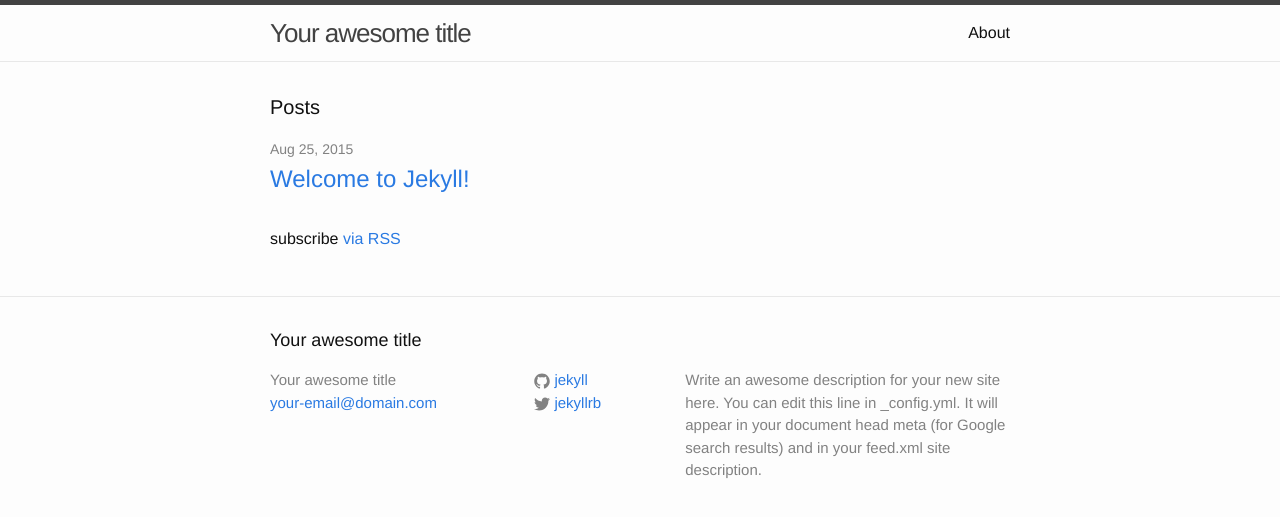
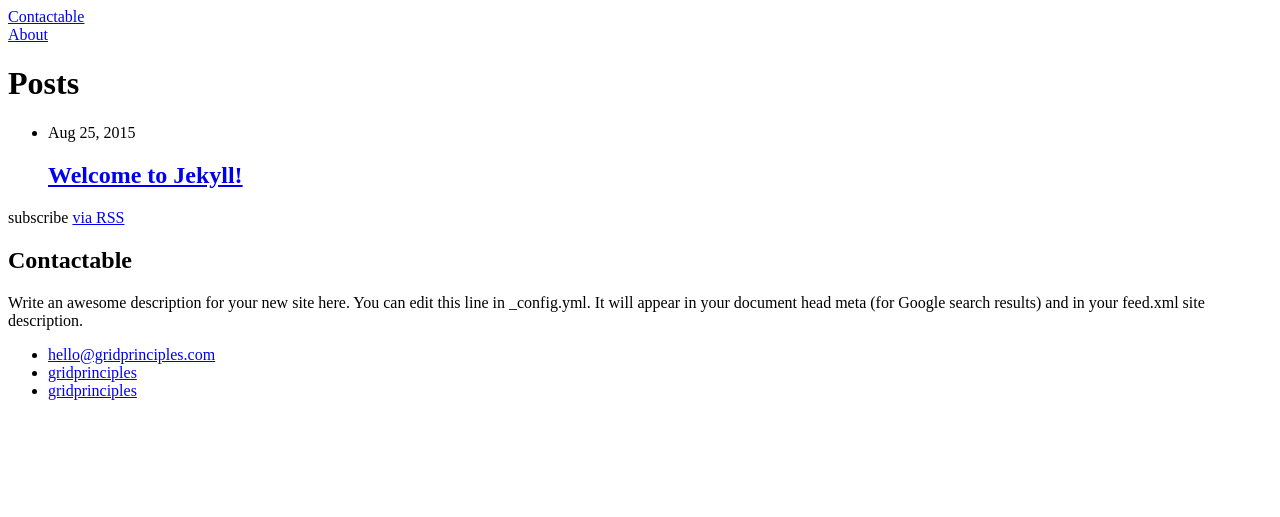
Before and after one commit to gridprinciples/contactable, a Jekyll site: the page built from index.html, in a window 1280 px wide. Shown: the top 517 px of the page. Built offline with Jekyll 4.4.1, drawn with Linux system fonts in a browser that asks for light colours.

Commit message:
Removed default styles

```diff
--- a/_config.yml
+++ b/_config.yml
@@ -1,14 +1,14 @@
 # Site settings
-title: Your awesome title
-email: your-email@domain.com
+title: Contactable
+email: hello@gridprinciples.com
 description: > # this means to ignore newlines until "baseurl:"
   Write an awesome description for your new site here. You can edit this
   line in _config.yml. It will appear in your document head meta (for
   Google search results) and in your feed.xml site description.
 baseurl: "" # the subpath of your site, e.g. /blog/
-url: "http://yourdomain.com" # the base hostname & protocol for your site
-twitter_username: jekyllrb
-github_username:  jekyll
+url: "http://gridprinciples.com" # the base hostname & protocol for your site
+twitter_username: gridprinciples
+github_username:  gridprinciples
 
 # Build settings
 markdown: kramdown
--- a/_includes/footer.html
+++ b/_includes/footer.html
@@ -3,52 +3,25 @@
   <div class="wrapper">
 
     <h2 class="footer-heading">{{ site.title }}</h2>
+    <p class="text">{{ site.description }}</p>
 
-    <div class="footer-col-wrapper">
-      <div class="footer-col  footer-col-1">
-        <ul class="contact-list">
-          <li>{{ site.title }}</li>
+    <ul>
       <li><a href="mailto:{{ site.email }}">{{ site.email }}</a></li>
-        </ul>
-      </div>
-
-      <div class="footer-col  footer-col-2">
-        <ul class="social-media-list">
       {% if site.github_username %}
       <li>
         <a href="https://github.com/{{ site.github_username }}">
-              <span class="icon  icon--github">
-                <svg viewBox="0 0 16 16">
-                  <path fill="#828282" d="M7.999,0.431c-4.285,0-7.76,3.474-7.76,7.761 c0,3.428,2.223,6.337,5.307,7.363c0.388,0.071,0.53-0.168,0.53-0.374c0-0.184-0.007-0.672-0.01-1.32 c-2.159,0.469-2.614-1.04-2.614-1.04c-0.353-0.896-0.862-1.135-0.862-1.135c-0.705-0.481,0.053-0.472,0.053-0.472 c0.779,0.055,1.189,0.8,1.189,0.8c0.692,1.186,1.816,0.843,2.258,0.645c0.071-0.502,0.271-0.843,0.493-1.037 C4.86,11.425,3.049,10.76,3.049,7.786c0-0.847,0.302-1.54,0.799-2.082C3.768,5.507,3.501,4.718,3.924,3.65 c0,0,0.652-0.209,2.134,0.796C6.677,4.273,7.34,4.187,8,4.184c0.659,0.003,1.323,0.089,1.943,0.261 c1.482-1.004,2.132-0.796,2.132-0.796c0.423,1.068,0.157,1.857,0.077,2.054c0.497,0.542,0.798,1.235,0.798,2.082 c0,2.981-1.814,3.637-3.543,3.829c0.279,0.24,0.527,0.713,0.527,1.437c0,1.037-0.01,1.874-0.01,2.129 c0,0.208,0.14,0.449,0.534,0.373c3.081-1.028,5.302-3.935,5.302-7.362C15.76,3.906,12.285,0.431,7.999,0.431z"/>
-                </svg>
-              </span>
-
           <span class="username">{{ site.github_username }}</span>
         </a>
       </li>
       {% endif %}
-
       {% if site.twitter_username %}
       <li>
         <a href="https://twitter.com/{{ site.twitter_username }}">
-              <span class="icon  icon--twitter">
-                <svg viewBox="0 0 16 16">
-                  <path fill="#828282" d="M15.969,3.058c-0.586,0.26-1.217,0.436-1.878,0.515c0.675-0.405,1.194-1.045,1.438-1.809
-                  c-0.632,0.375-1.332,0.647-2.076,0.793c-0.596-0.636-1.446-1.033-2.387-1.033c-1.806,0-3.27,1.464-3.27,3.27 c0,0.256,0.029,0.506,0.085,0.745C5.163,5.404,2.753,4.102,1.14,2.124C0.859,2.607,0.698,3.168,0.698,3.767 c0,1.134,0.577,2.135,1.455,2.722C1.616,6.472,1.112,6.325,0.671,6.08c0,0.014,0,0.027,0,0.041c0,1.584,1.127,2.906,2.623,3.206 C3.02,9.402,2.731,9.442,2.433,9.442c-0.211,0-0.416-0.021-0.615-0.059c0.416,1.299,1.624,2.245,3.055,2.271 c-1.119,0.877-2.529,1.4-4.061,1.4c-0.264,0-0.524-0.015-0.78-0.046c1.447,0.928,3.166,1.469,5.013,1.469 c6.015,0,9.304-4.983,9.304-9.304c0-0.142-0.003-0.283-0.009-0.423C14.976,4.29,15.531,3.714,15.969,3.058z"/>
-                </svg>
-              </span>
-
           <span class="username">{{ site.twitter_username }}</span>
         </a>
       </li>
       {% endif %}
     </ul>
-      </div>
-
-      <div class="footer-col  footer-col-3">
-        <p class="text">{{ site.description }}</p>
-      </div>
-    </div>
 
   </div>
 
--- a/_includes/header.html
+++ b/_includes/header.html
@@ -5,21 +5,11 @@
     <a class="site-title" href="{{ site.baseurl }}/">{{ site.title }}</a>
 
     <nav class="site-nav">
-      <a href="#" class="menu-icon">
-        <svg viewBox="0 0 18 15">
-          <path fill="#424242" d="M18,1.484c0,0.82-0.665,1.484-1.484,1.484H1.484C0.665,2.969,0,2.304,0,1.484l0,0C0,0.665,0.665,0,1.484,0 h15.031C17.335,0,18,0.665,18,1.484L18,1.484z"/>
-          <path fill="#424242" d="M18,7.516C18,8.335,17.335,9,16.516,9H1.484C0.665,9,0,8.335,0,7.516l0,0c0-0.82,0.665-1.484,1.484-1.484 h15.031C17.335,6.031,18,6.696,18,7.516L18,7.516z"/>
-          <path fill="#424242" d="M18,13.516C18,14.335,17.335,15,16.516,15H1.484C0.665,15,0,14.335,0,13.516l0,0 c0-0.82,0.665-1.484,1.484-1.484h15.031C17.335,12.031,18,12.696,18,13.516L18,13.516z"/>
-        </svg>
-      </a>
-
-      <div class="trigger">
-        {% for page in site.pages %}
-          {% if page.title %}
-          <a class="page-link" href="{{ page.url | prepend: site.baseurl }}">{{ page.title }}</a>
-          {% endif %}
-        {% endfor %}
-      </div>
+      {% for page in site.pages %}
+        {% if page.title %}
+        <a class="page-link" href="{{ page.url | prepend: site.baseurl }}">{{ page.title }}</a>
+        {% endif %}
+      {% endfor %}
     </nav>
 
   </div>
--- a/_sass/_base.scss
+++ /dev/null
@@ -1,204 +0,0 @@
-/**
- * Reset some basic elements
- */
-body, h1, h2, h3, h4, h5, h6,
-p, blockquote, pre, hr,
-dl, dd, ol, ul, figure {
-    margin: 0;
-    padding: 0;
-}
-
-
-
-/**
- * Basic styling
- */
-body {
-    font-family: $base-font-family;
-    font-size: $base-font-size;
-    line-height: $base-line-height;
-    font-weight: 300;
-    color: $text-color;
-    background-color: $background-color;
-    -webkit-text-size-adjust: 100%;
-}
-
-
-
-/**
- * Set `margin-bottom` to maintain vertical rhythm
- */
-h1, h2, h3, h4, h5, h6,
-p, blockquote, pre,
-ul, ol, dl, figure,
-%vertical-rhythm {
-    margin-bottom: $spacing-unit / 2;
-}
-
-
-
-/**
- * Images
- */
-img {
-    max-width: 100%;
-    vertical-align: middle;
-}
-
-
-
-/**
- * Figures
- */
-figure > img {
-    display: block;
-}
-
-figcaption {
-    font-size: $small-font-size;
-}
-
-
-
-/**
- * Lists
- */
-ul, ol {
-    margin-left: $spacing-unit;
-}
-
-li {
-    > ul,
-    > ol {
-         margin-bottom: 0;
-    }
-}
-
-
-
-/**
- * Headings
- */
-h1, h2, h3, h4, h5, h6 {
-    font-weight: 300;
-}
-
-
-
-/**
- * Links
- */
-a {
-    color: $brand-color;
-    text-decoration: none;
-
-    &:visited {
-        color: darken($brand-color, 15%);
-    }
-
-    &:hover {
-        color: $text-color;
-        text-decoration: underline;
-    }
-}
-
-
-
-/**
- * Blockquotes
- */
-blockquote {
-    color: $grey-color;
-    border-left: 4px solid $grey-color-light;
-    padding-left: $spacing-unit / 2;
-    font-size: 18px;
-    letter-spacing: -1px;
-    font-style: italic;
-
-    > :last-child {
-        margin-bottom: 0;
-    }
-}
-
-
-
-/**
- * Code formatting
- */
-pre,
-code {
-    font-size: 15px;
-    border: 1px solid $grey-color-light;
-    border-radius: 3px;
-    background-color: #eef;
-}
-
-code {
-    padding: 1px 5px;
-}
-
-pre {
-    padding: 8px 12px;
-    overflow-x: scroll;
-
-    > code {
-        border: 0;
-        padding-right: 0;
-        padding-left: 0;
-    }
-}
-
-
-
-/**
- * Wrapper
- */
-.wrapper {
-    max-width: -webkit-calc(#{$content-width} - (#{$spacing-unit} * 2));
-    max-width:         calc(#{$content-width} - (#{$spacing-unit} * 2));
-    margin-right: auto;
-    margin-left: auto;
-    padding-right: $spacing-unit;
-    padding-left: $spacing-unit;
-    @extend %clearfix;
-
-    @include media-query($on-laptop) {
-        max-width: -webkit-calc(#{$content-width} - (#{$spacing-unit}));
-        max-width:         calc(#{$content-width} - (#{$spacing-unit}));
-        padding-right: $spacing-unit / 2;
-        padding-left: $spacing-unit / 2;
-    }
-}
-
-
-
-/**
- * Clearfix
- */
-%clearfix {
-
-    &:after {
-        content: "";
-        display: table;
-        clear: both;
-    }
-}
-
-
-
-/**
- * Icons
- */
-.icon {
-
-    > svg {
-        display: inline-block;
-        width: 16px;
-        height: 16px;
-        vertical-align: middle;
-
-        path {
-            fill: $grey-color;
-        }
-    }
-}
--- a/_sass/_layout.scss
+++ /dev/null
@@ -1,236 +0,0 @@
-/**
- * Site header
- */
-.site-header {
-    border-top: 5px solid $grey-color-dark;
-    border-bottom: 1px solid $grey-color-light;
-    min-height: 56px;
-
-    // Positioning context for the mobile navigation icon
-    position: relative;
-}
-
-.site-title {
-    font-size: 26px;
-    line-height: 56px;
-    letter-spacing: -1px;
-    margin-bottom: 0;
-    float: left;
-
-    &,
-    &:visited {
-        color: $grey-color-dark;
-    }
-}
-
-.site-nav {
-    float: right;
-    line-height: 56px;
-
-    .menu-icon {
-        display: none;
-    }
-
-    .page-link {
-        color: $text-color;
-        line-height: $base-line-height;
-
-        // Gaps between nav items, but not on the first one
-        &:not(:first-child) {
-            margin-left: 20px;
-        }
-    }
-
-    @include media-query($on-palm) {
-        position: absolute;
-        top: 9px;
-        right: 30px;
-        background-color: $background-color;
-        border: 1px solid $grey-color-light;
-        border-radius: 5px;
-        text-align: right;
-
-        .menu-icon {
-            display: block;
-            float: right;
-            width: 36px;
-            height: 26px;
-            line-height: 0;
-            padding-top: 10px;
-            text-align: center;
-
-            > svg {
-                width: 18px;
-                height: 15px;
-
-                path {
-                    fill: $grey-color-dark;
-                }
-            }
-        }
-
-        .trigger {
-            clear: both;
-            display: none;
-        }
-
-        &:hover .trigger {
-            display: block;
-            padding-bottom: 5px;
-        }
-
-        .page-link {
-            display: block;
-            padding: 5px 10px;
-        }
-    }
-}
-
-
-
-/**
- * Site footer
- */
-.site-footer {
-    border-top: 1px solid $grey-color-light;
-    padding: $spacing-unit 0;
-}
-
-.footer-heading {
-    font-size: 18px;
-    margin-bottom: $spacing-unit / 2;
-}
-
-.contact-list,
-.social-media-list {
-    list-style: none;
-    margin-left: 0;
-}
-
-.footer-col-wrapper {
-    font-size: 15px;
-    color: $grey-color;
-    margin-left: -$spacing-unit / 2;
-    @extend %clearfix;
-}
-
-.footer-col {
-    float: left;
-    margin-bottom: $spacing-unit / 2;
-    padding-left: $spacing-unit / 2;
-}
-
-.footer-col-1 {
-    width: -webkit-calc(35% - (#{$spacing-unit} / 2));
-    width:         calc(35% - (#{$spacing-unit} / 2));
-}
-
-.footer-col-2 {
-    width: -webkit-calc(20% - (#{$spacing-unit} / 2));
-    width:         calc(20% - (#{$spacing-unit} / 2));
-}
-
-.footer-col-3 {
-    width: -webkit-calc(45% - (#{$spacing-unit} / 2));
-    width:         calc(45% - (#{$spacing-unit} / 2));
-}
-
-@include media-query($on-laptop) {
-    .footer-col-1,
-    .footer-col-2 {
-        width: -webkit-calc(50% - (#{$spacing-unit} / 2));
-        width:         calc(50% - (#{$spacing-unit} / 2));
-    }
-
-    .footer-col-3 {
-        width: -webkit-calc(100% - (#{$spacing-unit} / 2));
-        width:         calc(100% - (#{$spacing-unit} / 2));
-    }
-}
-
-@include media-query($on-palm) {
-    .footer-col {
-        float: none;
-        width: -webkit-calc(100% - (#{$spacing-unit} / 2));
-        width:         calc(100% - (#{$spacing-unit} / 2));
-    }
-}
-
-
-
-/**
- * Page content
- */
-.page-content {
-    padding: $spacing-unit 0;
-}
-
-.page-heading {
-    font-size: 20px;
-}
-
-.post-list {
-    margin-left: 0;
-    list-style: none;
-
-    > li {
-        margin-bottom: $spacing-unit;
-    }
-}
-
-.post-meta {
-    font-size: $small-font-size;
-    color: $grey-color;
-}
-
-.post-link {
-    display: block;
-    font-size: 24px;
-}
-
-
-
-/**
- * Posts
- */
-.post-header {
-    margin-bottom: $spacing-unit;
-}
-
-.post-title {
-    font-size: 42px;
-    letter-spacing: -1px;
-    line-height: 1;
-
-    @include media-query($on-laptop) {
-        font-size: 36px;
-    }
-}
-
-.post-content {
-    margin-bottom: $spacing-unit;
-
-    h2 {
-        font-size: 32px;
-
-        @include media-query($on-laptop) {
-            font-size: 28px;
-        }
-    }
-
-    h3 {
-        font-size: 26px;
-
-        @include media-query($on-laptop) {
-            font-size: 22px;
-        }
-    }
-
-    h4 {
-        font-size: 20px;
-
-        @include media-query($on-laptop) {
-            font-size: 18px;
-        }
-    }
-}
--- a/css/main.scss
+++ b/css/main.scss
@@ -3,50 +3,13 @@
 ---
 @charset "utf-8";
 
-
-
-// Our variables
-$base-font-family: Helvetica, Arial, sans-serif;
-$base-font-size:   16px;
-$small-font-size:  $base-font-size * 0.875;
-$base-line-height: 1.5;
-
 $spacing-unit:     30px;
 
-$text-color:       #111;
-$background-color: #fdfdfd;
-$brand-color:      #2a7ae2;
-
-$grey-color:       #828282;
-$grey-color-light: lighten($grey-color, 40%);
-$grey-color-dark:  darken($grey-color, 25%);
-
-// Width of the content area
-$content-width:    800px;
-
-$on-palm:          600px;
-$on-laptop:        800px;
-
-
-
-// Using media queries with like this:
-// @include media-query($on-palm) {
-//     .wrapper {
-//         padding-right: $spacing-unit / 2;
-//         padding-left: $spacing-unit / 2;
-//     }
-// }
-@mixin media-query($device) {
-    @media screen and (max-width: $device) {
-        @content;
-    }
+%vertical-rhythm {
+        margin-bottom: $spacing-unit / 2;
 }
-
-
 
 // Import partials from `sass_dir` (defaults to `_sass`)
 @import
-        "base",
-        "layout",
         "syntax-highlighting"
 ;
```
Lines whose indentation alone changed are shown as unchanged.
